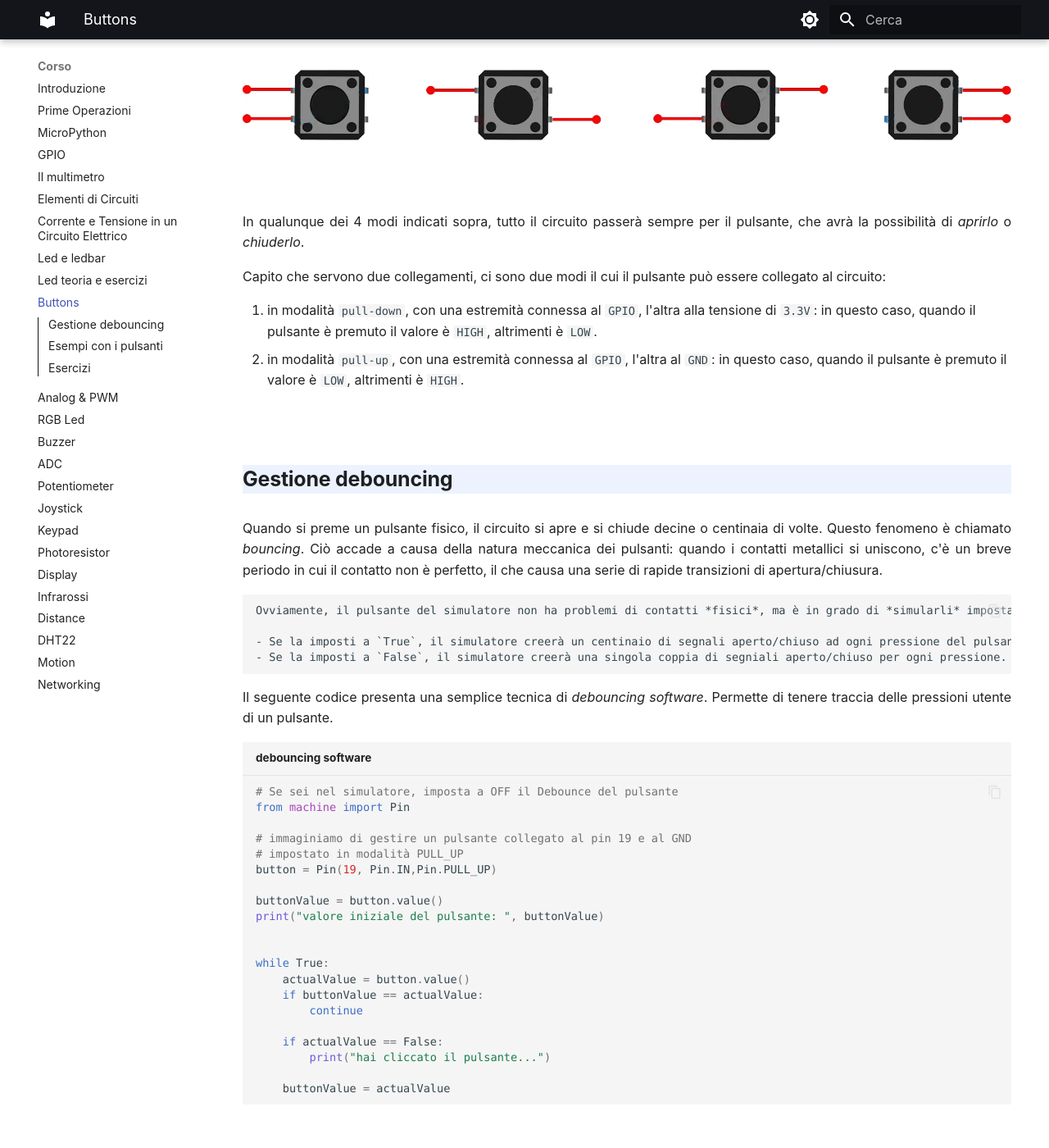
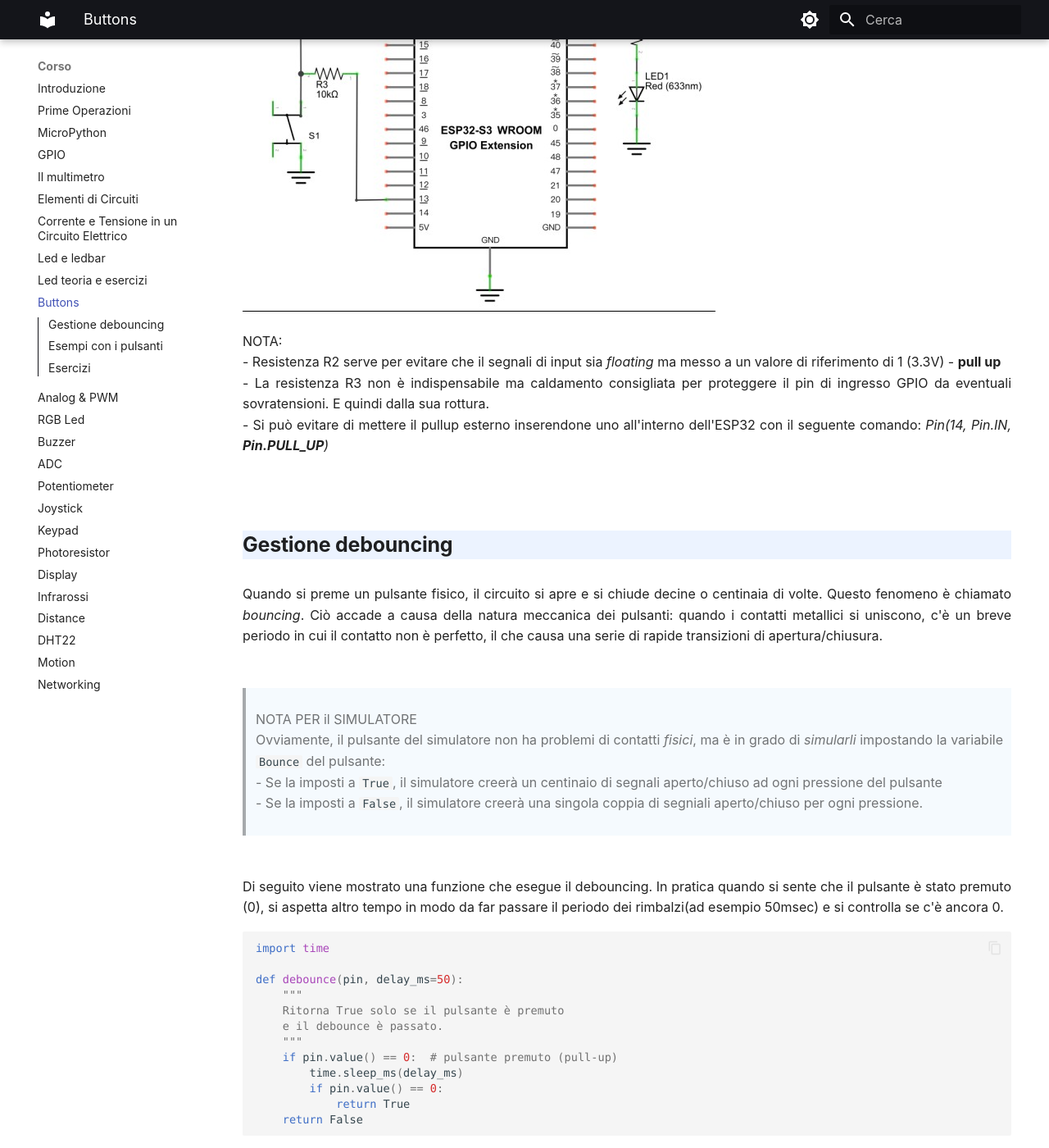
Before and after one commit to dvjlabs/esp32_course, an MkDocs documentation site: the page built from docs/corso/12_buttons.md, in a window 1280 px wide and 1400 px high, scrolled down 957 px. Shown: the whole window at 82% size. Built offline with MkDocs 1.6.1 and Material for MkDocs 9.7.7, drawn with Linux system fonts in a browser that asks for light colours; some of the changed text lies outside the part shown.

Commit message:
aggiornato button
aggiornato

````diff
--- a/docs/corso/12_buttons.md
+++ b/docs/corso/12_buttons.md
@@ -9,25 +9,22 @@ I pulsanti hardware hanno due caratteristiche fisiche che vanno sempre considera
 
 - **floating inputs**: significa che quei segnali non hanno un valore ben definito (0 o 1) ma sono variabili (floating). In questo modo l'ESP32 non sa se il valore di tensione che legge sui suoi pin sia 1 (3.3V) oppure 0 (0V). Questo problema si può risolvere con una resistenza di `pull-up` o di `pull-down`. Vedremo meglio con il circuito elettrico.
 
-- **Dobouncing**: quando si preme il pulsante, l'interruttore interno rimbalza più volte prima di assestarsi. Di conseguenza l'ESP32 legge valori 0 e 1 che cambiano continuamente e il programma che esegue istruzioni in base agli input potrebbe funzionare male. Questo problema si può risolvere con tecniche di `debouncing`. ( in seguito viene mostrata l'implementazione SW del debouncing)
+- **Debouncing**: quando si preme il pulsante, l'interruttore interno rimbalza più volte prima di assestarsi. Di conseguenza l'ESP32 legge valori 0 e 1 che cambiano continuamente e il programma che esegue istruzioni in base agli input potrebbe funzionare male. Questo problema si può risolvere con tecniche di `debouncing`. ( in seguito viene mostrata l'implementazione SW del debouncing)
 
 Vediamo come è fatto internamente un pulsante:
 
-![Buttons Internals](images/button_internals.png)
+![Buttons Internals](images/pulsante.jpg)
 
-E vediamo in quali modi è possibile collegarlo al nostro ESP32:
+Di seguito è indicato uno schema di collegamento di un pulsante:
 
-![Buttons Connections](images/button_connections.webp)
+![Buttons Internals](images/pulsante_schema.jpg)
 
-In qualunque dei 4 modi indicati sopra, tutto il circuito passerà sempre per il pulsante, che avrà la possibilità di *aprirlo* o *chiuderlo*.
-
-Capito che servono due collegamenti, ci sono due modi il cui il pulsante può essere collegato al circuito:
-
-1. in modalità `pull-down`, con una estremità connessa al `GPIO`, l'altra alla tensione di `3.3V`: in questo caso, quando il pulsante è premuto il valore è `HIGH`, altrimenti è `LOW`.
-2. in modalità `pull-up`, con una estremità connessa al `GPIO`, l'altra al `GND`: in questo caso, quando il pulsante è premuto il valore è `LOW`, altrimenti è `HIGH`.
+NOTA:
+- Resistenza R2 serve per evitare che il segnali di input sia *floating* ma messo a un valore di riferimento di 1 (3.3V) - **pull up**
+- La resistenza R3 non è indispensabile ma caldamento consigliata per proteggere il pin di ingresso GPIO da eventuali sovratensioni. E quindi dalla sua rottura.
+- Si può evitare di mettere il pullup esterno inserendone uno all'interno dell'ESP32 con il seguente comando:  *Pin(14, Pin.IN, **Pin.PULL_UP**)*
 
 
-<!-- ##################################################################### -->
 ## Gestione debouncing
 
 Quando si preme un pulsante fisico, il circuito si apre e si chiude decine o centinaia di volte. Questo fenomeno è chiamato *bouncing*.
@@ -36,37 +33,41 @@ il che causa una serie di rapide transizioni di apertura/chiusura.
 
 
 
-
-    Ovviamente, il pulsante del simulatore non ha problemi di contatti *fisici*, ma è in grado di *simularli* impostando la variabile `Bounce` del pulsante:
-
+> NOTA PER il SIMULATORE
+Ovviamente, il pulsante del simulatore non ha problemi di contatti *fisici*, ma è in grado di *simularli* impostando la variabile `Bounce` del pulsante:
     - Se la imposti a `True`, il simulatore creerà un centinaio di segnali aperto/chiuso ad ogni pressione del pulsante
     - Se la imposti a `False`, il simulatore creerà una singola coppia di segniali aperto/chiuso per ogni pressione.
 
 
-Il seguente codice presenta una semplice tecnica di *debouncing software*. Permette di tenere traccia delle pressioni utente di un pulsante.
+Di seguito viene mostrato una funzione che esegue il debouncing. In pratica quando si sente che il pulsante è stato premuto (0), si aspetta altro tempo in modo da far passare il periodo dei rimbalzi(ad esempio 50msec) e si controlla se c'è ancora 0.
 
+``` py
+import time
+
+def debounce(pin, delay_ms=50):
+    """
+    Ritorna True solo se il pulsante è premuto
+    e il debounce è passato.
+    """
+    if pin.value() == 0:  # pulsante premuto (pull-up)
+        time.sleep_ms(delay_ms)
+        if pin.value() == 0:
+            return True
+    return False
+
+```
+Di seguito, viene mostrato come usare la funzione **debouncing**.
 
 ``` py title="debouncing software"
-# Se sei nel simulatore, imposta a OFF il Debounce del pulsante
 from machine import Pin
 
-# immaginiamo di gestire un pulsante collegato al pin 19 e al GND
-# impostato in modalità PULL_UP
-button = Pin(19, Pin.IN,Pin.PULL_UP)
-
-buttonValue = button.value()
-print("valore iniziale del pulsante: ", buttonValue)
-
+button = Pin(14, Pin.IN, Pin.PULL_UP)
 
 while True:
-    actualValue = button.value()
-    if buttonValue == actualValue:
-        continue
+    if debounce(button): # se ritorna True, allora fai qualcosa
+        print("Pulsante premuto")
+        time.sleep_ms(300)  # evita ripetizioni
 
-    if actualValue == False:
-        print("hai cliccato il pulsante...")
-
-    buttonValue = actualValue
 ```
 
 
@@ -77,8 +78,10 @@ while True:
 In questo progetto di prova abbiamo un pulsante collegato ad un LED nel nostro circuito. Incredibilmente...
 quando si clicca il pulsante dovrebbe accendersi la luce!!!
 
+![mano](images/manoled.jpg)
+
 Per ottenere questo effetto vogliamo collegare il pulsante in modalità PULL_DOWN e reagire quando questo viene premuto.
-Vediamo lo schema elettrico del progetto:
+Vediamo lo schema elettrico del progetto (ricordate che nel simulatore si può evitare di mettere il pullup):
 
 
 ![Schema LED Button](images/esp32-button-led-wiring-diagram.webp)
@@ -106,12 +109,15 @@ while True:
 ## Esercizi
 
 
-**Button LED...Bar**
+**Button LED_Bar**
 
 Progetto contenente un pulsante e una barra dei led. Quando si clicca il pulsante, parte il caricamento della barra,
 che poi si scaricherà quando è tutta piena.
 
 Difficoltà ulteriore: quando si clicca di nuovo il pulsante il caricamento si interrompe.
+
+**Lampeggio controllato**
+Progetto in cui se si tiene premuto un secondo, il led lampeggio 5 volte, se si tiene premuto 3 secondi, il led lampeggia 10 volte.
 
 
 <br>
````
Also changed, not shown: docs/corso/images/manoled.jpg (added), docs/corso/images/pulsante.jpg (added), docs/corso/images/pulsante_schema.jpg (added).
